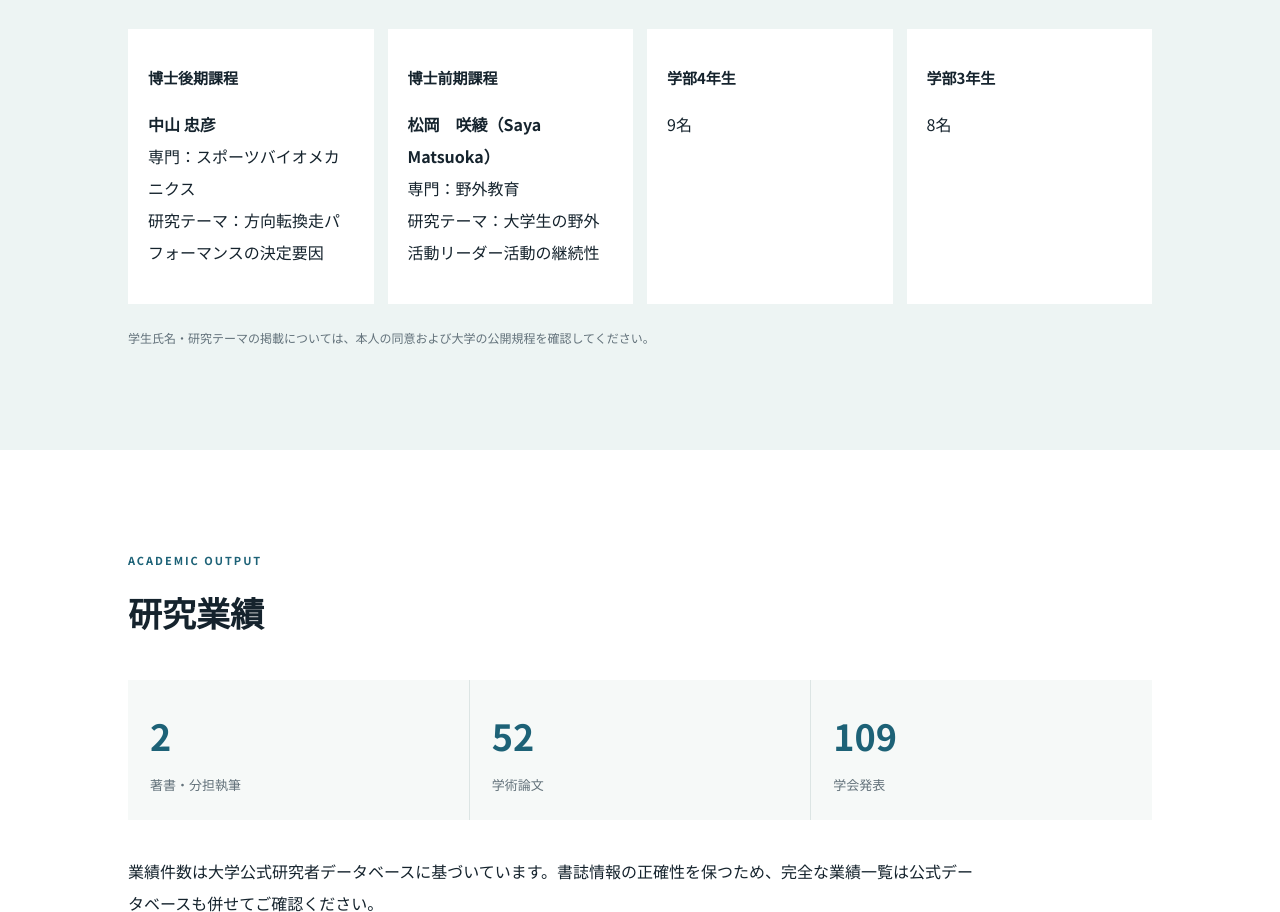
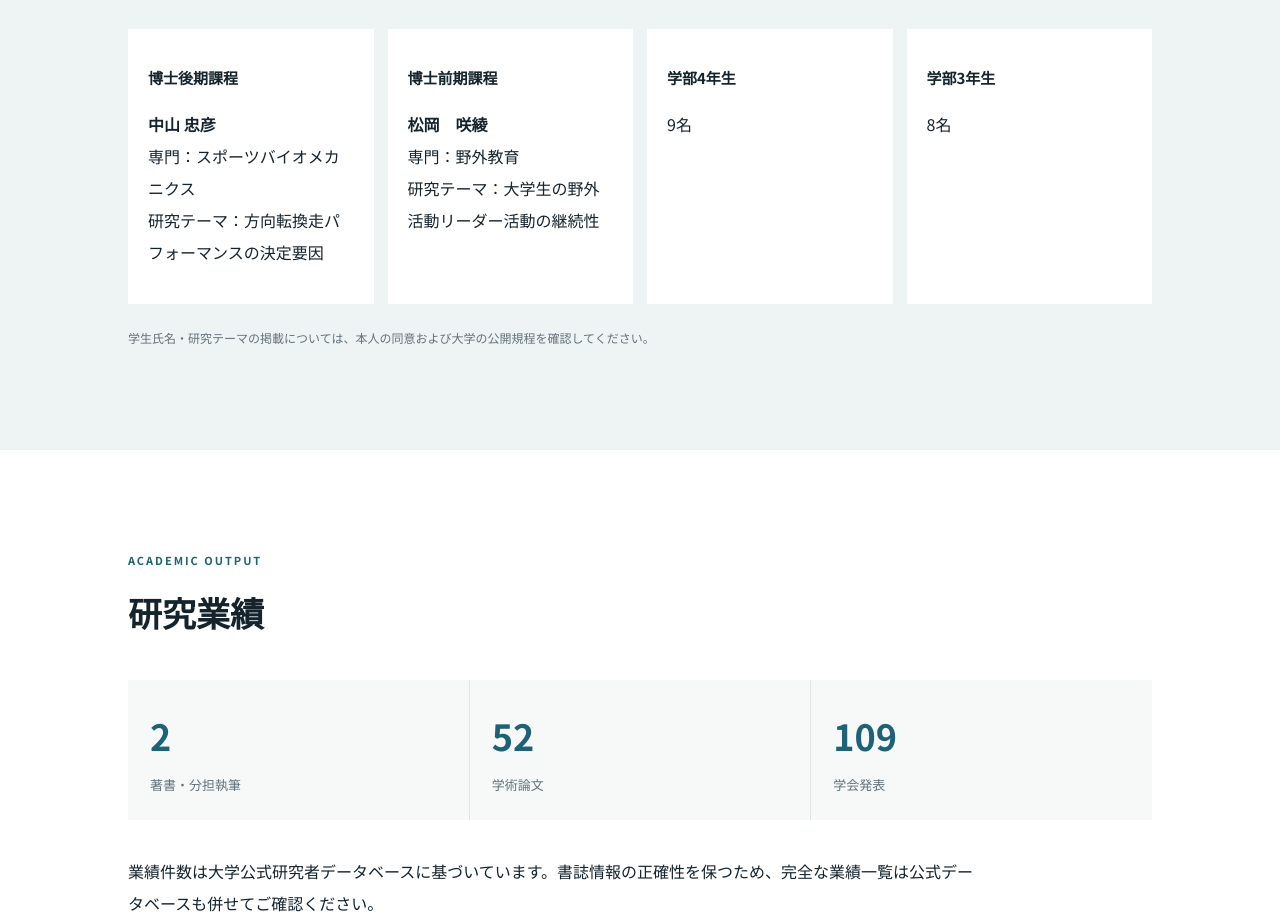
Before and after one commit to a-nakai-blip/a-nakai_labo, a plain HTML site: page ja/index.html in a window 1280 px wide. Shown: the part 3843-4755 px from the top of the page. Drawn offline with Linux system fonts and the light colour scheme.

Commit message:
Update index.html

```diff
--- a/ja/index.html
+++ b/ja/index.html
@@ -2,7 +2,7 @@
 <section class="section" id="about"><p class="eyebrow">ABOUT THE LAB</p><h2>中井聖研究室について</h2><p class="section-lead">科学的な分析を、現場で役立つ知見へ。</p><p>中井聖研究室では、人間の動き、スポーツ、レクリエーション活動を対象に研究しています。スポーツバイオメカニクス、スポーツ情報学、映像を用いた計測、定量的分析などを組み合わせ、動作やパフォーマンスの特徴を明らかにします。研究成果を、スポーツ指導、体育・スポーツ教育、健康づくり、野外教育、誰もが参加できるレクリエーションの実践に活かすことを目指しています。</p><div class="profile"><div><span class="eyebrow">研究室代表</span><h3>中井 聖 <small>Akira Nakai</small></h3><p><strong>教授</strong><br>大阪電気通信大学 健康情報学部 スポーツ科学専攻<br>大学院 医療福祉工学研究科<br>博士（スポーツ科学）</p></div><div class="profile-links"><a href="https://research-db.osakac.ac.jp/doku.php?id=ja:0811:nakai_akira" target="_blank" rel="noopener">大学公式研究者データベース ↗</a><a href="https://www.osakac.ac.jp/whoslab/research/nakai-a/" target="_blank" rel="noopener">WHO’S LAB 研究者紹介 ↗</a><a href="https://researchmap.jp/akiranakai" target="_blank" rel="noopener">researchmap ↗</a><a href="https://jglobal.jst.go.jp/detail?JGLOBAL_ID=201101075305499362" target="_blank" rel="noopener">J-GLOBAL ↗</a></div></div></section>
 <section class="section dark" id="research"><p class="eyebrow">RESEARCH AREAS</p><h2>研究分野</h2><p class="section-lead">動きを測り、パフォーマンスを理解し、根拠を実践に活かす。</p><div class="cards"><article><span>01</span><h3>スポーツバイオメカニクス</h3><p>姿勢、動作技術、運動制御、敏捷性、競技パフォーマンスの定量的分析。</p></article><article><span>02</span><h3>スポーツ情報学・AI</h3><p>映像による動作分析、コンピュータビジョン、動作認識、スポーツデータ分析。</p></article><article><span>03</span><h3>運動発達と運動制御</h3><p>子どもの運動発達、姿勢制御、転倒時の防御動作などの検討。</p></article><article><span>04</span><h3>コーチングと体育・スポーツ教育</h3><p>スポーツ指導、フィードバック、技能獲得、学習環境に関する研究。</p></article><article><span>05</span><h3>スポーツ・レクリエーション</h3><p>レクリエーション活動の開発・評価、楽しさ、参加、継続に関する研究。</p></article><article><span>06</span><h3>野外教育とインクルーシブスポーツ</h3><p>野外活動の指導者、体験学習、アダプテッド・スポーツ、参加機会の拡大。</p></article></div></section>
 <section class="section" id="projects"><p class="eyebrow">CURRENT RESEARCH</p><h2>進行中の研究プロジェクト</h2><p>子どもの運動発達や安全な動作環境、スポーツ・レクリエーション活動への参加と継続、競技パフォーマンスの要因などを研究しています。観察研究、バイオメカニクス的分析、実践現場での調査を組み合わせ、教育・指導・保育・レクリエーションに役立つ根拠の創出を目指しています。</p><div class="project-list"><article><div class="project-tag">科研費・2026–2029年度｜26K14474</div><h3>幼児における高這いの「動きの連節点」としての可能性：予測的姿勢制御に着目して</h3><p>研究代表者：中井 聖</p></article><article><div class="project-tag">科研費・2026–2030年度｜26K05842</div><h3>幼児の方向転換動作における獲得機序の運動学的検討</h3><p>研究代表者：中山 忠彦</p></article><article><div class="project-tag">科研費・2025–2029年度｜25K06082</div><h3>保育者の幼児の転倒時に手がでる動作環境設定の一般化の検証</h3><p>研究代表者：佐近 慎平</p></article></div></section>
-<section class="section pale" id="members"><p class="eyebrow">PEOPLE</p><h2>研究室メンバー</h2><div class="member-summary"><div><strong>2</strong><span>大学院生</span></div><div><strong>17</strong><span>学部生</span></div><div><strong>19</strong><span>学生合計</span></div></div><div class="member-grid"><article><h3>博士後期課程</h3><p><strong>中山 忠彦</strong><br>専門：スポーツバイオメカニクス<br>研究テーマ：方向転換走パフォーマンスの決定要因</p></article><article><h3>博士前期課程</h3><p><strong>松岡　咲綾（Saya Matsuoka）</strong><br>専門：野外教育<br>研究テーマ：大学生の野外活動リーダー活動の継続性</p></article><article><h3>学部4年生</h3><p>9名</p></article><article><h3>学部3年生</h3><p>8名</p></article></div><p class="note">学生氏名・研究テーマの掲載については、本人の同意および大学の公開規程を確認してください。</p></section>
+<section class="section pale" id="members"><p class="eyebrow">PEOPLE</p><h2>研究室メンバー</h2><div class="member-summary"><div><strong>2</strong><span>大学院生</span></div><div><strong>17</strong><span>学部生</span></div><div><strong>19</strong><span>学生合計</span></div></div><div class="member-grid"><article><h3>博士後期課程</h3><p><strong>中山 忠彦</strong><br>専門：スポーツバイオメカニクス<br>研究テーマ：方向転換走パフォーマンスの決定要因</p></article><article><h3>博士前期課程</h3><p><strong>松岡　咲綾</strong><br>専門：野外教育<br>研究テーマ：大学生の野外活動リーダー活動の継続性</p></article><article><h3>学部4年生</h3><p>9名</p></article><article><h3>学部3年生</h3><p>8名</p></article></div><p class="note">学生氏名・研究テーマの掲載については、本人の同意および大学の公開規程を確認してください。</p></section>
 <section class="section" id="achievements"><p class="eyebrow">ACADEMIC OUTPUT</p><h2>研究業績</h2><div class="metrics"><div><strong>2</strong><span>著書・分担執筆</span></div><div><strong>52</strong><span>学術論文</span></div><div><strong>109</strong><span>学会発表</span></div></div><p>業績件数は大学公式研究者データベースに基づいています。書誌情報の正確性を保つため、完全な業績一覧は公式データベースも併せてご確認ください。</p><a class="official-link" href="publications.html">研究業績ページを見る →</a><a class="official-link" href="https://research-db.osakac.ac.jp/doku.php?id=ja:0811:nakai_akira" target="_blank" rel="noopener">大学公式研究者データベース ↗</a></section>
 <section class="section dark"><p class="eyebrow">CLUB ACTIVITIES</p><h2>男子バスケットボール部</h2><p class="section-lead">研究室ページから、男子バスケットボール部の活動紹介へ。</p><a class="text-link" href="basketball.html">男子バスケットボール部のページ →</a></section>
 <section class="section dark" id="news"><p class="eyebrow">NEWS &amp; ACTIVITIES</p><h2>最近の研究・活動</h2><div class="news-list"><article><time>2026</time><div><h3>地域展開における部活動指導員の役割と課題</h3><p>顧問教員と部活動指導員へのインタビューを通じて、役割や課題を検討した研究。</p></div></article><article><time>2026</time><div><h3>ロゲイニングの楽しさ尺度</h3><p>ロゲイニング活動の楽しさを評価する尺度の開発と妥当性の検証。</p></div></article><article><time>2026</time><div><h3>野外教育と運動科学に関する研究発表</h3><p>大学生の野外活動リーダーの参加動機・活動による効果、方向転換動作、幼児の運動発達に関する学会発表。</p></div></article></div></section><section class="contact section" id="contact"><p class="eyebrow">CONTACT &amp; LINKS</p><h2>関連リンク</h2><a class="official-link" href="https://www.osakac.ac.jp/" target="_blank" rel="noopener">大阪電気通信大学 公式サイト ↗</a><a class="official-link" href="https://research-db.osakac.ac.jp/doku.php?id=ja:0811:nakai_akira" target="_blank" rel="noopener">教員研究者データベース ↗</a></section></main><footer><strong>中井聖研究室 | Nakai Laboratory</strong><p>大阪電気通信大学<br>健康情報学部 スポーツ科学専攻<br>大学院 医療福祉工学研究科</p><small>掲載内容は確認・更新を継続します。</small></footer></body></html>
```
